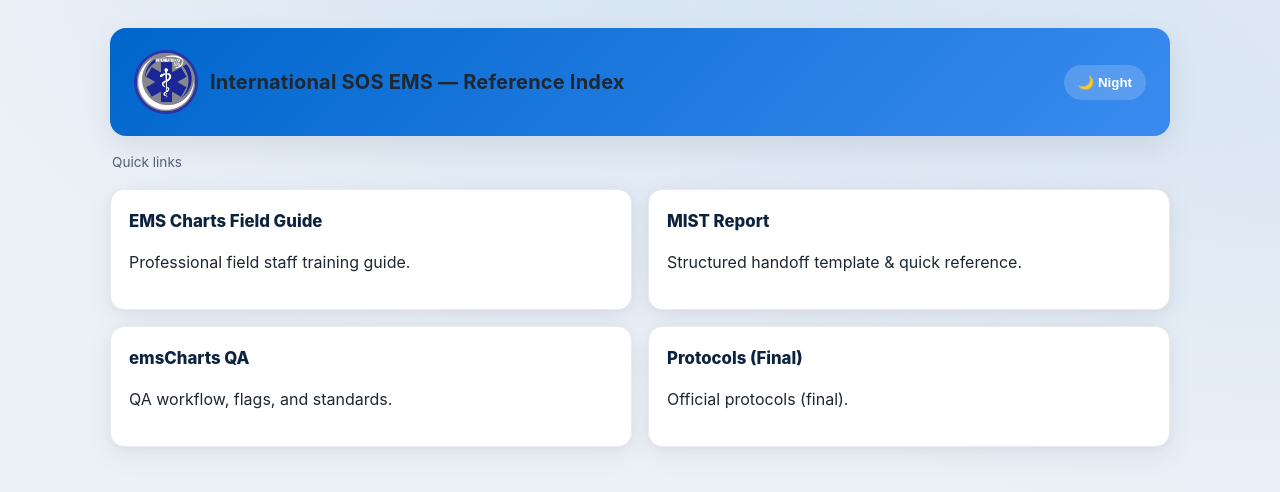
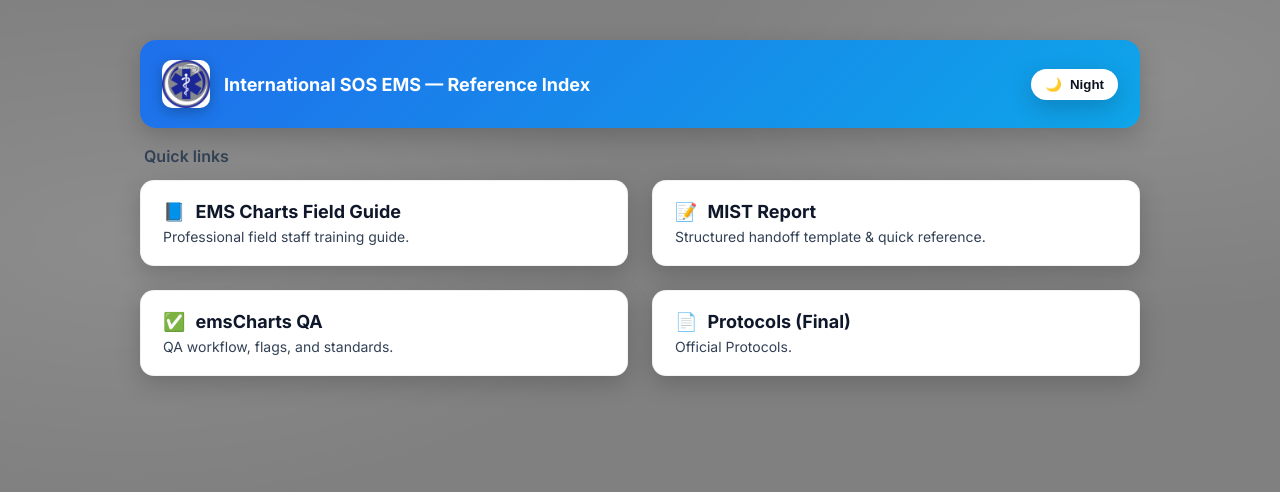
Before and after one commit to International-SOS-EMS/ems-docs, a plain HTML site: page index.html in a window 1280 px wide. Drawn offline with Linux system fonts and the light colour scheme.

Commit message:
Add files via upload

```diff
--- a/index.html
+++ b/index.html
@@ -1,166 +1,204 @@
-<!doctype html>
+<!DOCTYPE html>
 <html lang="en">
 <head>
   <meta charset="utf-8" />
   <meta name="viewport" content="width=device-width, initial-scale=1" />
   <title>International SOS EMS — Reference Index</title>
+  <meta name="color-scheme" content="light dark" />
+  <link rel="preconnect" href="https://fonts.gstatic.com" crossorigin />
+  <link href="https://fonts.googleapis.com/css2?family=Inter:wght@400;600;700&display=swap" rel="stylesheet" />
   <style>
-    /* Theme tokens */
-    :root {
-      --bg: #0b0e12;          /* base bg for dark */
-      --surface: #12161c;     /* card bg for dark */
-      --text: #e8eef7;        /* primary text */
-      --muted: #a9b3c1;       /* secondary text */
-      --brand1: #0b63ce;      /* blue */
-      --brand2: #3a7bd5;      /* blue lighter */
-      --accent: #ffb86b;      /* highlight */
-      --border: #222a35;      /* card border */
-      --shadow: 0 10px 30px rgba(0,0,0,.35);
-    }
-    [data-theme="light"] {
+    :root{
+      /* Light theme (requested darker grey background) */
       --bg: #808080;
       --surface: #ffffff;
-      --text: #1e2732;
-      --muted: #516074;
-      --brand1: #0066cc;
-      --brand2: #3a8bef;
-      --accent: #ff6b35;
-      --border: #e6eaf0;
-      --shadow: 0 10px 30px rgba(0,0,0,.08);
+      --text: #0f172a;        /* slate-900 */
+      --muted: #334155;       /* slate-700 */
+      --card-shadow: 0 8px 24px rgba(0,0,0,.18);
+      --card-shadow-hover: 0 10px 28px rgba(0,0,0,.24);
+      --brand-start:#1f6feb;  /* blue gradient */
+      --brand-end:#0ea5e9;
+      --ring:#60a5fa;
     }
-    :root { color-scheme: light dark; }
+    [data-theme="dark"]{
+      --bg:#0b1220;
+      --surface:#0f1a2b;
+      --text:#e6edf3;
+      --muted:#9fb1c8;
+      --card-shadow: 0 8px 24px rgba(0,0,0,.45);
+      --card-shadow-hover: 0 12px 34px rgba(0,0,0,.55);
+      --brand-start:#2463eb;
+      --brand-end:#22d3ee;
+      --ring:#38bdf8;
+    }
 
-    /* Global */
-    * { box-sizing: border-box; }
-    html, body { height: 100%; }
-    body {
-      margin: 0;
-      font-family: Inter, system-ui, -apple-system, Segoe UI, Roboto, Helvetica, Arial, sans-serif;
-      line-height: 1.55;
-      background: radial-gradient(1200px 800px at 20% -10%, rgba(58,123,213,.25), transparent 60%),
-                  radial-gradient(900px 700px at 110% 10%, rgba(11,99,206,.25), transparent 60%),
-                  var(--bg);
-      color: var(--text);
+    *{box-sizing:border-box}
+    html,body{height:100%}
+    body{
+      margin:0;
+      font-family:Inter,system-ui,Segoe UI,Roboto,Helvetica,Arial,sans-serif;
+      color:var(--text);
+      background: var(--bg);
+      /* very subtle corner bloom so cards pop on both themes */
+      background-image: radial-gradient(1200px 600px at 90% 10%, rgba(255,255,255,.10) 0%, transparent 40%),
+                        radial-gradient(1200px 600px at 10% 30%, rgba(255,255,255,.10) 0%, transparent 45%);
     }
-    /* Brighter, cleaner look in day mode */
-    [data-theme="light"] body {
-      background: radial-gradient(1100px 750px at 12% -8%, rgba(58,139,239,.18), transparent 60%),
-                  radial-gradient(900px 700px at 105% 0%, rgba(0,102,204,.12), transparent 62%),
-                  var(--bg);
+
+    .wrap{
+      max-width: 1040px;
+      margin: 40px auto 80px;
+      padding: 0 20px;
     }
-    body {
-      margin: 0;
-      font-family: Inter, system-ui, -apple-system, Segoe UI, Roboto, Helvetica, Arial, sans-serif;
-      line-height: 1.55;
-      background: radial-gradient(1200px 800px at 20% -10%, rgba(58,123,213,.25), transparent 60%),
-                  radial-gradient(900px 700px at 110% 10%, rgba(11,99,206,.25), transparent 60%),
-                  var(--bg);
-      color: var(--text);
-    }
-    .container { max-width: 1100px; margin: 0 auto; padding: 28px 20px 64px; }
 
     /* Header */
-    .hero {
-      background: linear-gradient(135deg, var(--brand1), var(--brand2));
-      border-radius: 16px;
-      padding: 22px 24px;
-      box-shadow: var(--shadow);
-      display: flex; align-items: center; justify-content: space-between; gap: 16px;
+    .hero{
+      display:flex;
+      align-items:center;
+      justify-content:space-between;
+      gap:16px;
+      background: linear-gradient(135deg,var(--brand-start),var(--brand-end));
+      color:#fff;
+      border-radius:16px;
+      padding:20px 22px;
+      box-shadow: var(--card-shadow);
     }
-    .hero-title { margin: 0; font-size: 1.25rem; letter-spacing: .2px; }
+    .brand{
+      display:flex;align-items:center;gap:14px;
+      font-weight:700;font-size:18px;
+    }
+    .brand img{
+      height:48px; width:auto; border-radius:10px;
+      box-shadow: 0 4px 14px rgba(0,0,0,.25);
+      background:#fff; /* in case PNG has no bg */
+    }
 
-    .toggle { border: 0; border-radius: 999px; padding: 10px 14px; cursor: pointer; font-weight: 700; }
-    .toggle { background: rgba(255,255,255,.18); color: #fff; backdrop-filter: blur(6px); }
-    .toggle:hover { background: rgba(255,255,255,.26); transform: translateY(-1px); }
+    /* Toggle */
+    .toggle{
+      border:0; outline:0; cursor:pointer;
+      padding:8px 14px; border-radius:999px;
+      color:#0b1220; background:#fff;
+      font-weight:700; display:flex; align-items:center; gap:8px;
+      box-shadow: var(--card-shadow);
+    }
+    .toggle:focus-visible{ box-shadow:0 0 0 3px var(--ring) }
 
-    /* Branding (logo) */
-    .brand{ display:flex; align-items:center; gap:12px; }
-    .logo{ width:40px; height:40px; object-fit:contain; filter: drop-shadow(0 1px 1px rgba(0,0,0,.2)); }
-    [data-theme="light"] .logo{ filter:none; }
+    /* Section label */
+    .subtle{
+      margin:18px 4px 14px; font-weight:600; color:var(--muted);
+    }
 
     /* Cards grid */
-    .grid { display: grid; grid-template-columns: 1fr; gap: 16px; margin: 22px 0 0; }
-    @media (min-width: 800px) { .grid { grid-template-columns: 1fr 1fr; } }
-
-    /* Make the whole card clickable by using <a> as the card */
-    .card { display: block; text-decoration: none; color: inherit; background: var(--surface); border: 1px solid var(--border); border-radius: 14px; padding: 18px 18px; box-shadow: var(--shadow); transition: transform .18s ease, box-shadow .18s ease, border-color .18s ease; }
-    .card:hover { transform: translateY(-2px); box-shadow: 0 16px 36px rgba(0,0,0,.25); border-color: rgba(255,255,255,.18); }
-
-    .card-title { display:flex; align-items:center; gap:10px; font-weight: 800; font-size: 1.05rem; margin: 0; color: #fff; }
-    [data-theme="light"] .card-title { color: #0c2340; }
-    .pill { font-size: 1.1rem; }
-    .card-desc { margin: 6px 0 0; color: var(--muted); font-size: .95rem; }
-
-    /* Small caption above grids (optional) */
-    .section-caption { margin: 16px 2px -6px; color: var(--muted); font-size: .85rem; }
-
-    /* Accessibility focus */
-    .card:focus-visible, .toggle:focus-visible { outline: 2px solid var(--accent); outline-offset: 3px; }
-  /* === Tweaks: logo size + stronger day background + card contrast (Aug 2025) === */
-/* Bigger logo */
-.brand .logo{ width:64px; height:64px; }
-@media (max-width:640px){ .brand .logo{ width:48px; height:48px; } }
-
-/* Make day background a touch darker so white cards pop */
-[data-theme="light"] body{
-  background:
-    radial-gradient(1200px 800px at 50% -10%, rgba(0,102,204,.10), transparent 60%),
-    radial-gradient(1000px 700px at 100% 15%, rgba(0,102,204,.07), transparent 62%),
-    #ECF1F7;
+    .cards{
+      display:grid; gap:24px;
+      grid-template-columns: repeat(2, minmax(320px, 1fr));
+    }
+    @media (max-width: 900px){
+      .cards{ grid-template-columns: 1fr; }
+      .brand img{ height:40px; }
     }
 
-/* Give cards stronger contrast */
     .card{
-  background:#fff !important;
-  border:1px solid #E6EBF2;
-  box-shadow: 0 8px 30px rgba(16,24,40,.06), 0 2px 8px rgba(16,24,40,.04) !important;
+      display:block; text-decoration:none; color:inherit;
+      background:var(--surface);
+      border-radius:14px;
+      padding:20px 22px;
+      box-shadow: var(--card-shadow);
+      transition: transform .18s ease, box-shadow .18s ease;
+      border:1px solid rgba(0,0,0,.05);
     }
+    [data-theme="dark"] .card{ border-color: rgba(255,255,255,.06); }
+
+    .card:hover{ transform: translateY(-2px); box-shadow: var(--card-shadow-hover); }
+    .card:focus-visible{ outline:0; box-shadow:0 0 0 3px var(--ring), var(--card-shadow-hover); }
+
+    .card h2{
+      margin:0 0 6px;
+      font-size:18px; font-weight:700;
+      display:flex; align-items:center; gap:10px;
+    }
+    .card p{ margin:0; color:var(--muted); font-size:14px; }
   </style>
 </head>
 <body>
-  <div class="container">
+  <div class="wrap">
     <header class="hero">
       <div class="brand">
-        <img src="assets/isosems-logo.png" alt="International SOS EMS logo" class="logo" />
-        <h1 class="hero-title">International SOS EMS — Reference Index</h1>
+        <!-- Update the path if you placed the logo elsewhere -->
+        <img src="assets/isosems-logo.png" alt="International SOS EMS logo" />
+        <span>International SOS EMS — Reference Index</span>
       </div>
-      <button id="themeToggle" class="toggle" aria-pressed="false" aria-label="Toggle theme">🌙 Night</button>
+      <button id="themeToggle" class="toggle" aria-pressed="false" aria-label="Toggle theme">
+        <span id="themeIcon">🌙</span><span id="themeText">Night</span>
+      </button>
     </header>
 
-    <p class="section-caption">Quick links</p>
-    <div class="grid">
+    <div class="subtle">Quick links</div>
+
+    <!-- 2×2 cards with emojis -->
+    <div class="cards" id="quick-links">
       <a class="card" href="EMS%20Charts%20Field%20Guide.html">
-  <h2 class="card-title">EMS Charts Field Guide</h2>
+        <h2><span aria-hidden="true">📘</span><span>EMS Charts Field Guide</span></h2>
         <p>Professional field staff training guide.</p>
       </a>
 
       <a class="card" href="MIST.html">
-  <h2 class="card-title">MIST Report</h2>
-  <p>Structured handoff template & quick reference.</p>
+        <h2><span aria-hidden="true">📝</span><span>MIST Report</span></h2>
+        <p>Structured handoff template &amp; quick reference.</p>
       </a>
 
       <a class="card" href="emsCharts%20QA.html">
-  <h2 class="card-title">emsCharts QA</h2>
+        <h2><span aria-hidden="true">✅</span><span>emsCharts QA</span></h2>
         <p>QA workflow, flags, and standards.</p>
       </a>
 
-<a class="card" href="latest%20ISOS%20EMS%20Protocols%20Final.pdf">
-  <h2 class="card-title">Protocols (Final)</h2>
-  <p>Official protocols (final).</p>
+      <a class="card" href="latest%20ISOS%20EMS%20Protocols%20Final.pdf" target="_blank" rel="noopener">
+        <h2><span aria-hidden="true">📄</span><span>Protocols (Final)</span></h2>
+        <p>Official Protocols.</p>
       </a>
-
     </div>
   </div>
 
   <script>
     (function(){
-      var root=document.documentElement; var btn=document.getElementById('themeToggle');
-      function set(t){ if(t==='light'){ root.setAttribute('data-theme','light'); btn.textContent='🌙 Night'; btn.setAttribute('aria-pressed','false'); } else { root.removeAttribute('data-theme'); btn.textContent='☀️ Day'; btn.setAttribute('aria-pressed','true'); } }
-      var saved=null; try{ saved=localStorage.getItem('theme'); }catch(e){}
-      if(!saved){ try{ saved=(window.matchMedia&&window.matchMedia('(prefers-color-scheme: light)').matches)?'light':'dark'; }catch(e){ saved='dark'; } }
-      set(saved);
-      btn.addEventListener('click', function(){ var next=(root.getAttribute('data-theme')==='light')?'dark':'light'; set(next); try{ localStorage.setItem('theme',next);}catch(e){} });
-      try{ var m=window.matchMedia('(prefers-color-scheme: light)'); m.addEventListener&&m.addEventListener('change', function(e){ if(!localStorage.getItem('theme')) set(e.matches?'light':'dark'); }); }catch(e){}
+      const root = document.documentElement;
+      const btn  = document.getElementById('themeToggle');
+      const icon = document.getElementById('themeIcon');
+      const text = document.getElementById('themeText');
+
+      function apply(theme){
+        if(theme === 'dark'){
+          root.setAttribute('data-theme','dark');
+          icon.textContent = '☀️'; text.textContent = 'Day';
+          btn.setAttribute('aria-pressed','true');
+        }else{
+          root.removeAttribute('data-theme');
+          icon.textContent = '🌙'; text.textContent = 'Night';
+          btn.setAttribute('aria-pressed','false');
+        }
+      }
+
+      let saved = null;
+      try { saved = localStorage.getItem('theme'); } catch(e){}
+      if(!saved){
+        const prefersDark = window.matchMedia && window.matchMedia('(prefers-color-scheme: dark)').matches;
+        saved = prefersDark ? 'dark' : 'light';
+      }
+      apply(saved);
+
+      btn.addEventListener('click',()=>{
+        const next = root.getAttribute('data-theme') === 'dark' ? 'light' : 'dark';
+        apply(next);
+        try{ localStorage.setItem('theme', next); }catch(e){}
+      });
+
+      // Auto-follow OS changes when user hasn't chosen manually
+      try{
+        const media = window.matchMedia('(prefers-color-scheme: dark)');
+        media.addEventListener('change', (e)=>{
+          const userSet = localStorage.getItem('theme');
+          if(!userSet){ apply(e.matches ? 'dark' : 'light'); }
+        });
+      }catch(e){}
     })();
   </script>
 </body>
```
Lines whose indentation alone changed are shown as unchanged.
